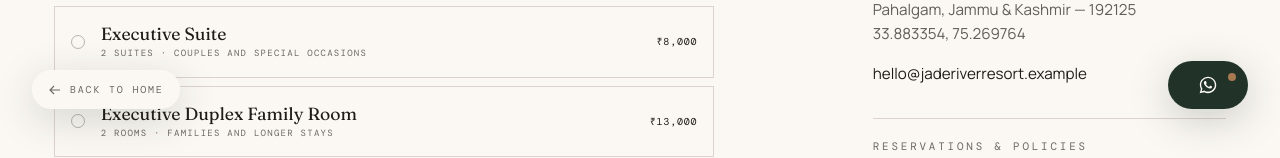
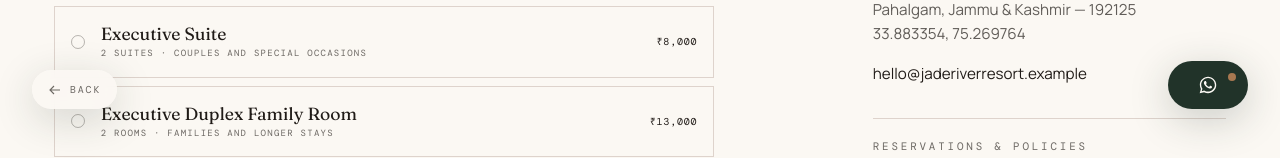
Before and after one commit to Automater00007/Test, a Next.js app: page /contact in a window 1280 px wide. Shown: the part 659-817 px from the top of the page. Built offline with nearby package versions, Linux system fonts and the light colour scheme; a web font is replaced by a local one.

Commit message:
Make back button go to previous page (fallback home)

```diff
--- a/components/BackToHome.tsx
+++ b/components/BackToHome.tsx
@@ -1,9 +1,12 @@
-import Link from "next/link";
+"use client";
+
+import { useRouter } from "next/navigation";
 import { cn } from "@/lib/utils";
 
 /**
- * Small, persistent way back to the homepage from any inner page.
- * Arrows stay static; only colour transitions on hover.
+ * Small, persistent way back. Goes to the previous page when there is
+ * history, otherwise falls back to the homepage. Arrows stay static; only
+ * colour transitions on hover.
  */
 export default function BackToHome({
   className,
@@ -12,10 +15,21 @@ export default function BackToHome({
   className?: string;
   tone?: "dark" | "light";
 }) {
+  const router = useRouter();
+
+  const handleBack = () => {
+    if (typeof window !== "undefined" && window.history.length > 1) {
+      router.back();
+    } else {
+      router.push("/");
+    }
+  };
+
   return (
-    <Link
-      href="/"
-      aria-label="Back to home"
+    <button
+      type="button"
+      onClick={handleBack}
+      aria-label="Go back"
       className={cn(
         "group inline-flex shrink-0 items-center gap-2 font-mono text-[10px] uppercase tracking-[0.18em] transition-colors",
         tone === "light"
@@ -38,7 +52,7 @@ export default function BackToHome({
           strokeWidth="1.1"
         />
       </svg>
-      <span className="link-line">Back to home</span>
-    </Link>
+      <span className="link-line">Back</span>
+    </button>
   );
 }
```
